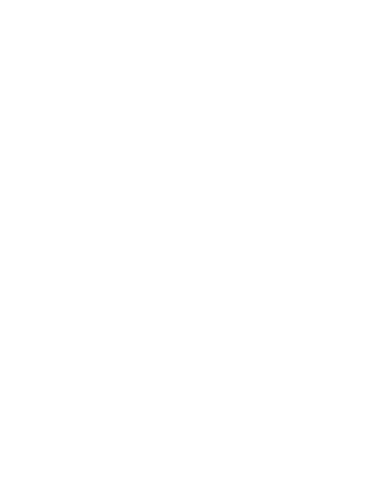
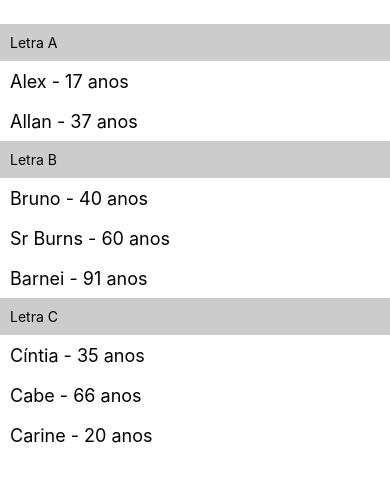
Before and after one commit to AlexSouzaSilvax/CursoReactNative, a React Native app: screen / in a window 390 px wide. Shown: the top 482 px of the page. Built offline with nearby package versions, Linux system fonts and the light colour scheme.

Commit message:
foi carai

```diff
--- a/App.js
+++ b/App.js
@@ -1,13 +1,56 @@
 import React, { Component } from 'react';
-import { View, StyleSheet } from 'react-native';
+import { View, StyleSheet, SectionList, Text } from 'react-native';
 
 export default class PrimeiroProjeto extends Component {
 
+    constructor(props) {
+        super(props);
+        this.state = {
+            listData: [
+                {
+                    title: 'A', data: [
+                        { key: "1", nome: "Alex", idade: 17 },
+                        { key: "2", nome: "Allan", idade: 37 },
+                    ]
+                },
+                {
+                    title: "B", data: [
+                        { key: "3", nome: "Bruno", idade: 40 },
+                        { key: "4", nome: "Sr Burns", idade: 60 },
+                        { key: "5", nome: "Barnei", idade: 91 }
+                    ]
+                },
+                {
+                    title: "C", data: [
+                        { key: "6", nome: "Cíntia", idade: 35 },
+                        { key: "7", nome: "Cabe", idade: 66 },
+                        { key: "8", nome: "Carine", idade: 20 },
+                    ]
+                }
+            ]
+        };
+    }
+
+    listSectionRender(section) {
+        return (
+            <Text style={styles.section}>Letra {section.title}</Text>
+        );
+    }
+
+    listRender(item) {
+        return (
+            <Text style={styles.item}>{item.nome} - {item.idade} anos</Text>
+        );
+    }
 
     render() {
         return (
             <View style={styles.body}>
-
+                <SectionList
+                    sections={this.state.listData}
+                    renderItem={({ item }) => this.listRender(item)}
+                    renderSectionHeader={({ section }) => this.listSectionRender(section)}
+                    stickySectionHeadersEnabled />
             </View>
         );
     }
@@ -15,7 +58,16 @@
 
 const styles = StyleSheet.create({
     body: {
-        paddingTop: 24,
-        flex:1
+        paddingTop: 24
+    },
+    item: {
+        fontSize: 18,
+        height: 40,
+        padding: 10
+    },
+    section: {
+        fontSize: 14,
+        backgroundColor: "#CCCCCC",
+        padding: 10
     }
 });
```
Also changed, not shown: App_SectionList.js (added, +70 -0 lines), App_SectionList_Bonieky.js (added, +63 -0 lines), 1 other file (tests, documents, lock files or other folders).
